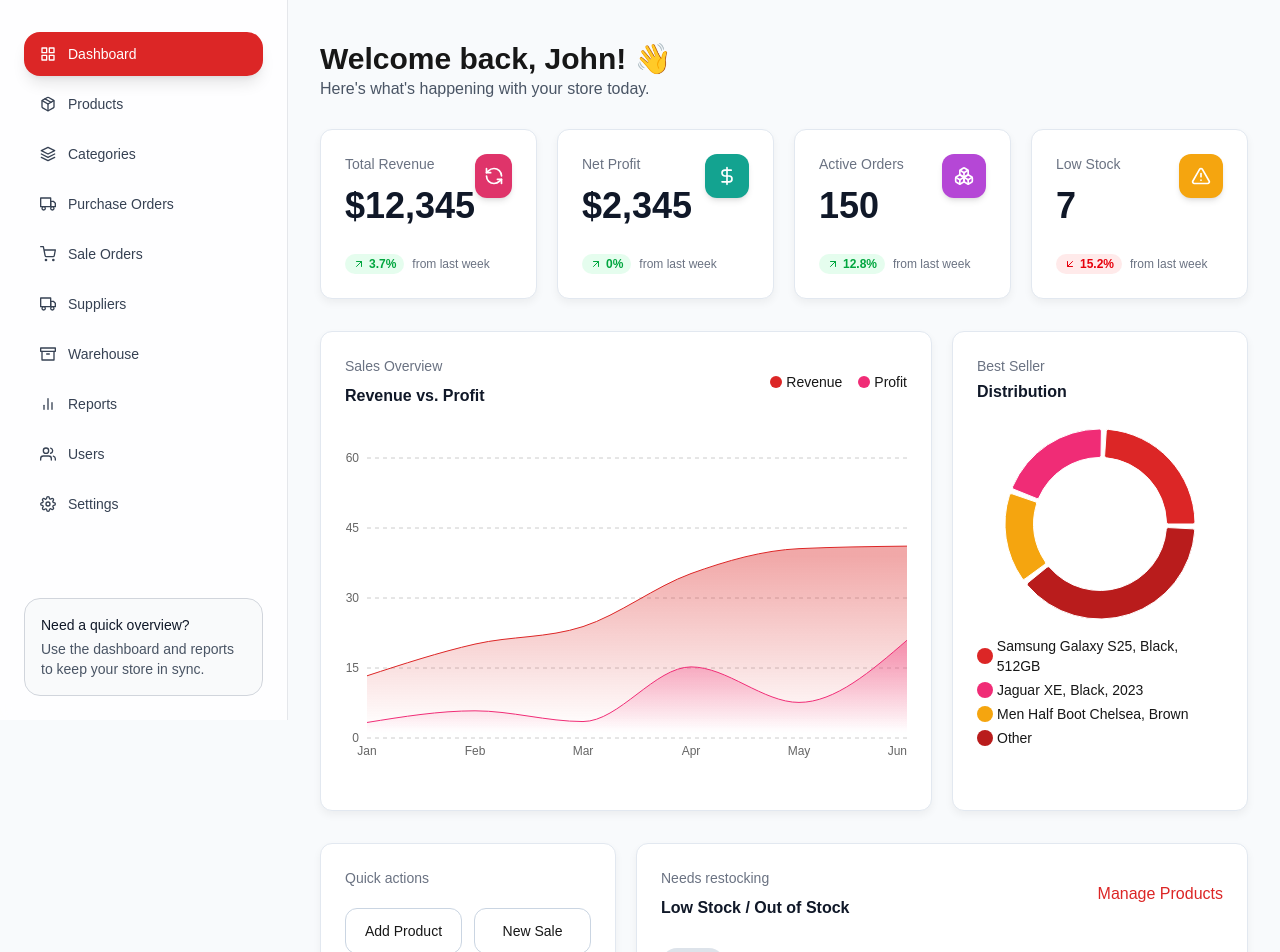
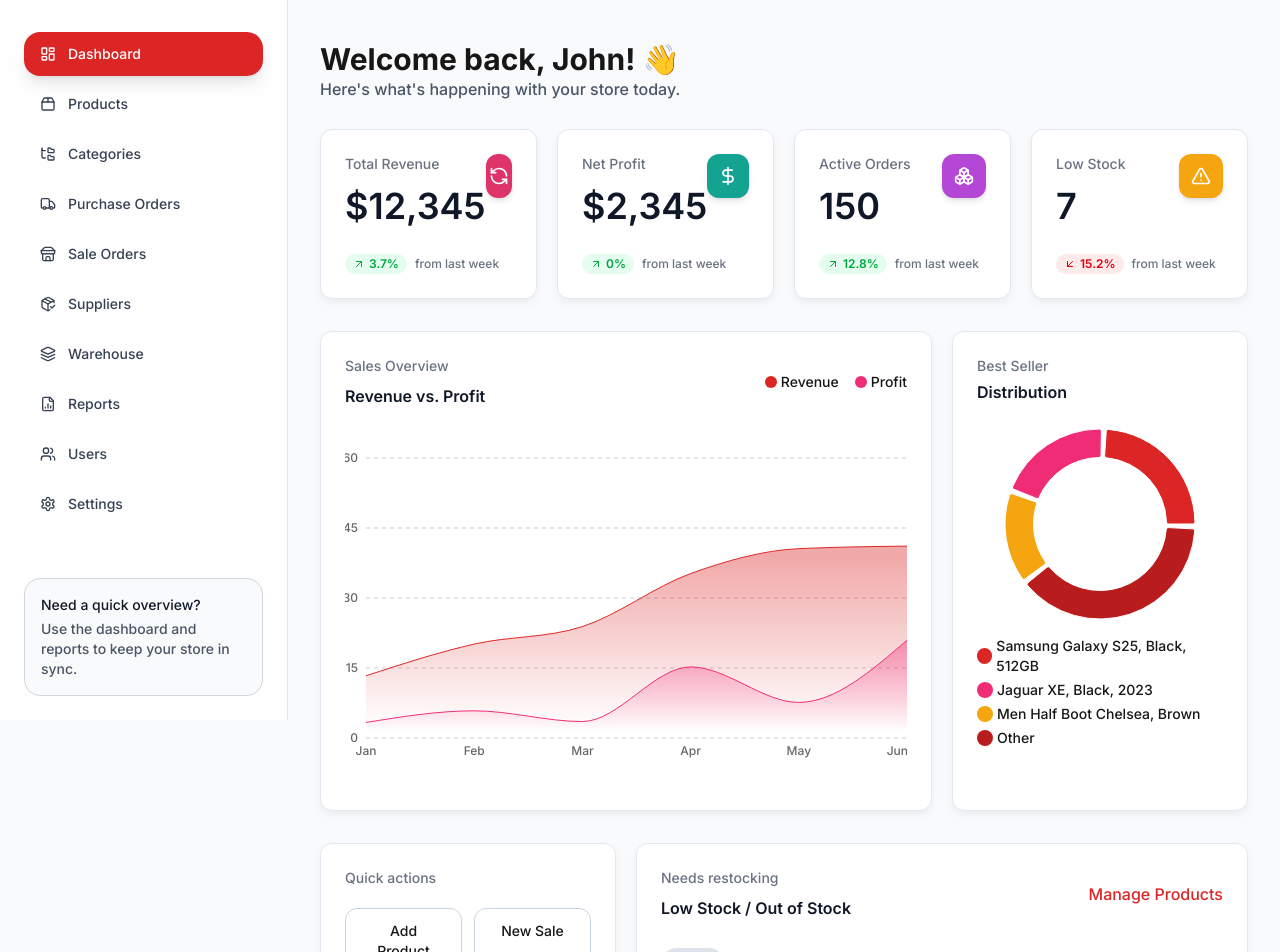
Before and after one commit to Qassim8/mkhazen, a Next.js app: page / in a window 1280 px wide. Shown: the part 80-1032 px from the top of the page. Built offline with nearby package versions, Linux system fonts and the light colour scheme; some icons are missing.

Commit message:
add fonts & changed sidebar icons

```diff
--- a/app/(dashboard)/StatsCard.tsx
+++ b/app/(dashboard)/StatsCard.tsx
@@ -4,7 +4,7 @@ import { LuArrowDownLeft, LuArrowUpRight } from "react-icons/lu";
 const StatsCard = ({
   title,
   value,
-  icon,
+  icon: Icon,
   iconBg,
   statNumber,
   statType,
@@ -20,7 +20,7 @@ const StatsCard = ({
           style={{ backgroundColor: `${iconBg}` }}
           className={`text-xl flex h-11 w-11 items-center justify-center rounded-xl text-white bg-[${iconBg}] shadow-md`}
         >
-          {icon}
+          <Icon />
         </div>
       </div>
       <div className="mt-4">
--- a/app/globals.css
+++ b/app/globals.css
@@ -9,6 +9,7 @@
   --border-soft: #e5e7eb;
   --surface-soft: #f9fafb;
   --color: #3bcb3b;
+  --font-roboto: Roboto;
 }
 
 @theme inline {
@@ -16,6 +17,7 @@
   --color-foreground: var(--foreground);
   --font-sans: var(--font-geist-sans);
   --font-mono: var(--font-geist-mono);
+  --font-roboto: var(--font-roboto);
 }
 
 * {
--- a/app/layout.tsx
+++ b/app/layout.tsx
@@ -1,17 +1,17 @@
 import type { Metadata } from "next";
-import { Geist, Geist_Mono } from "next/font/google";
+import { Inter } from "next/font/google";
 import "./globals.css";
 import { Sidebar } from "@/components/layout/Sidebar";
 import Navbar from "@/components/layout/Navbar";
 
-const geistSans = Geist({ variable: "--font-geist-sans", subsets: ["latin"] });
-const geistMono = Geist_Mono({
-  variable: "--font-geist-mono",
+const inter = Inter({
+  variable: "--font-lato",
+  weight: ["300", "500", "600", "700"],
   subsets: ["latin"],
 });
 
 export const metadata: Metadata = {
-  title: "ERP Mini Dashboard",
+  title: "Matjrey - ERP Mini Dashboard",
   description: "A compact ERP control center for your store.",
 };
 
@@ -23,7 +23,7 @@ export default function RootLayout({
   return (
     <html lang="en">
       <body
-        className={`${geistSans.variable} ${geistMono.variable} min-h-screen bg-gray-50 text-gray-900 antialiased`}
+        className={`${inter.className} min-h-screen bg-gray-50 text-gray-900 antialiased`}
       >
         <div className="flex min-h-screen">
           <Sidebar />
--- a/app/page.tsx
+++ b/app/page.tsx
@@ -1,49 +1,13 @@
 import Link from "next/link";
-// types
-import { StatsCardProps } from "@/types/types";
-// icons
-import {
-  LuBoxes,
-  LuDollarSign,
-  LuRefreshCcw,
-  LuTriangleAlert,
-} from "react-icons/lu";
+
 // components
 import StatsCard from "./(dashboard)/StatsCard";
 import AreaChartComponent from "./(dashboard)/AreaChart";
 import PieChartComponent from "./(dashboard)/PieChart";
+// data
+import { actions, activities, statsData } from "@/data/data";
 
 const Dashboard = () => {
-  const actions = [
-    { name: "Add Product", href: "/products/new" },
-    { name: "New Sale", href: "/pos" },
-    { name: "Stock Adjustment", href: "/warehouse" },
-    { name: "Genarate Report", href: "/reports" },
-  ];
-
-  const activities = [
-    {
-      name: "new product to stock",
-      responsable: "eglal omar",
-      time: "10m ago",
-    },
-    {
-      name: "adjusted inventory",
-      responsable: "omar ahmad",
-      time: "55m ago",
-    },
-    {
-      name: "fulfilled order",
-      responsable: "yusuf faris",
-      time: "2h ago",
-    },
-    {
-      name: "flagged low stock",
-      responsable: "omar ahmad",
-      time: "5h ago",
-    },
-  ];
-
   const products = [
     {
       title: "Mechanical Keyboard",
@@ -79,41 +43,6 @@ const Dashboard = () => {
       totalQty: 50,
       recentQty: 0,
       status: "out of stock",
-    },
-  ];
-
-  const statsData: StatsCardProps[] = [
-    {
-      title: "Total Revenue",
-      value: "$12,345",
-      icon: <LuRefreshCcw />,
-      iconBg: "#df346a",
-      statNumber: 3.7,
-      statType: "increase",
-    },
-    {
-      title: "Net Profit",
-      value: "$2,345",
-      icon: <LuDollarSign />,
-      iconBg: "#13a390",
-      statNumber: 0,
-      statType: "increase",
-    },
-    {
-      title: "Active Orders",
-      value: "150",
-      icon: <LuBoxes />,
-      iconBg: "#b547d6",
-      statNumber: 12.8,
-      statType: "increase",
-    },
-    {
-      title: "Low Stock",
-      value: "7",
-      icon: <LuTriangleAlert />,
-      iconBg: "#f5a50f",
-      statNumber: 15.2,
-      statType: "decrease",
     },
   ];
 
--- a/components/layout/Sidebar.tsx
+++ b/components/layout/Sidebar.tsx
@@ -3,28 +3,29 @@
 import Link from "next/link";
 import { usePathname } from "next/navigation";
 import {
-  FiGrid,
-  FiPackage,
-  FiLayers,
-  FiTruck,
-  FiArchive,
-  FiBarChart2,
-  FiSettings,
-  FiUsers,
-  FiShoppingCart,
-} from "react-icons/fi";
+  LuFileChartColumn,
+  LuFolderTree,
+  LuLayers,
+  LuLayoutDashboard,
+  LuPackage2,
+  LuPackageCheck,
+  LuSettings,
+  LuStore,
+  LuTruck,
+  LuUsers,
+} from "react-icons/lu";
 
 const links = [
-  { href: "/", label: "Dashboard", icon: FiGrid },
-  { href: "/products", label: "Products", icon: FiPackage },
-  { href: "/categories", label: "Categories", icon: FiLayers },
-  { href: "/orders", label: "Purchase Orders", icon: FiTruck },
-  { href: "/pos", label: "Sale Orders", icon: FiShoppingCart },
-  { href: "/suppliers", label: "Suppliers", icon: FiTruck },
-  { href: "/warehouse", label: "Warehouse", icon: FiArchive },
-  { href: "/reports", label: "Reports", icon: FiBarChart2 },
-  { href: "/users", label: "Users", icon: FiUsers },
-  { href: "/settings", label: "Settings", icon: FiSettings },
+  { href: "/", label: "Dashboard", icon: LuLayoutDashboard },
+  { href: "/products", label: "Products", icon: LuPackage2 },
+  { href: "/categories", label: "Categories", icon: LuFolderTree },
+  { href: "/orders", label: "Purchase Orders", icon: LuTruck },
+  { href: "/pos", label: "Sale Orders", icon: LuStore },
+  { href: "/suppliers", label: "Suppliers", icon: LuPackageCheck },
+  { href: "/warehouse", label: "Warehouse", icon: LuLayers },
+  { href: "/reports", label: "Reports", icon: LuFileChartColumn },
+  { href: "/users", label: "Users", icon: LuUsers },
+  { href: "/settings", label: "Settings", icon: LuSettings },
 ];
 
 export function Sidebar() {
--- a/data/data.ts
+++ b/data/data.ts
@@ -1,4 +1,6 @@
-import { Category, Product } from "@/types/types";
+// types
+import { Category, Product, StatsCardProps } from "@/types/types";
+// icons
 import {
   LuBookOpen,
   LuCpu,
@@ -6,7 +8,76 @@ import {
   LuSofa,
   LuSparkles,
   LuWrench,
+  LuBoxes,
+  LuDollarSign,
+  LuRefreshCcw,
+  LuTriangleAlert,
 } from "react-icons/lu";
+
+export const actions = [
+  { name: "Add Product", href: "/products/new" },
+  { name: "New Sale", href: "/pos" },
+  { name: "Stock Adjustment", href: "/warehouse" },
+  { name: "Genarate Report", href: "/reports" },
+];
+
+export const activities = [
+  {
+    name: "new product to stock",
+    responsable: "eglal omar",
+    time: "10m ago",
+  },
+  {
+    name: "adjusted inventory",
+    responsable: "omar ahmad",
+    time: "55m ago",
+  },
+  {
+    name: "fulfilled order",
+    responsable: "yusuf faris",
+    time: "2h ago",
+  },
+  {
+    name: "flagged low stock",
+    responsable: "omar ahmad",
+    time: "5h ago",
+  },
+];
+
+export const statsData: StatsCardProps[] = [
+  {
+    title: "Total Revenue",
+    value: "$12,345",
+    icon: LuRefreshCcw,
+    iconBg: "#df346a",
+    statNumber: 3.7,
+    statType: "increase",
+  },
+  {
+    title: "Net Profit",
+    value: "$2,345",
+    icon: LuDollarSign,
+    iconBg: "#13a390",
+    statNumber: 0,
+    statType: "increase",
+  },
+  {
+    title: "Active Orders",
+    value: "150",
+    icon: LuBoxes,
+    iconBg: "#b547d6",
+    statNumber: 12.8,
+    statType: "increase",
+  },
+  {
+    title: "Low Stock",
+    value: "7",
+    icon: LuTriangleAlert,
+    iconBg: "#f5a50f",
+    statNumber: 15.2,
+    statType: "decrease",
+  },
+];
 
 // Categories
 export const categories: Category[] = [
--- a/types/types.ts
+++ b/types/types.ts
@@ -3,7 +3,7 @@ import { IconType } from "react-icons";
 export type StatsCardProps = {
   title: string;
   value: string;
-  icon: React.ReactNode;
+  icon: IconType;
   iconBg?: string;
   statNumber: number;
   statType: "increase" | "decrease" | "neutral";
```
